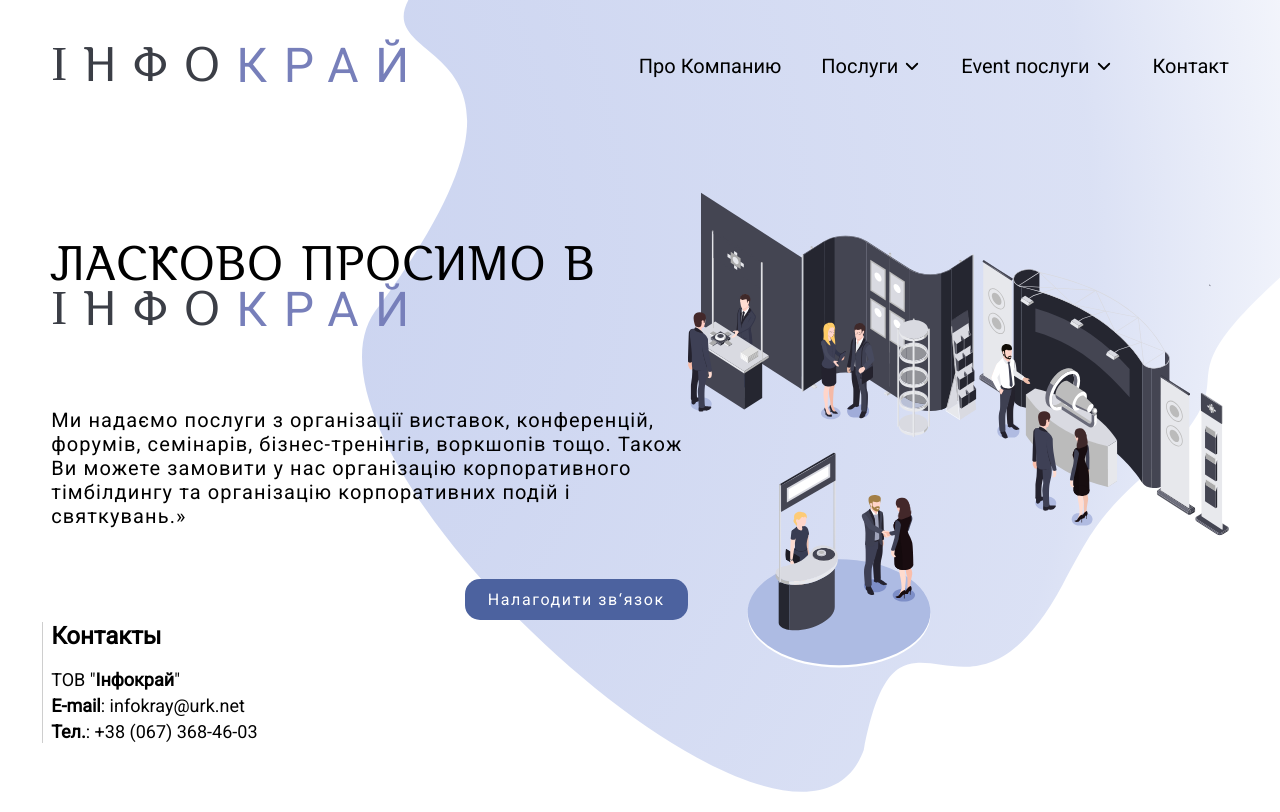
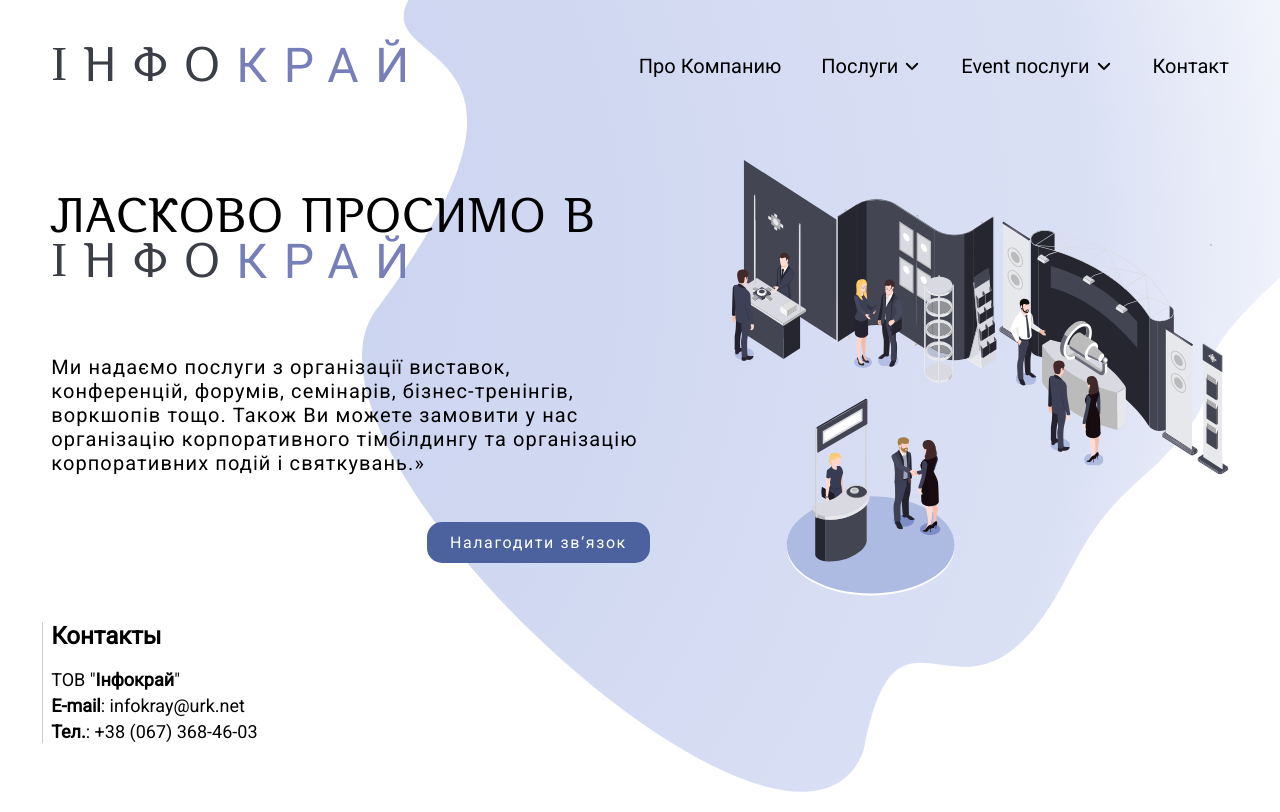
Before and after one commit to infokray/infokray-landing, a Next.js app: page / in a window 1280 px wide. Built offline with nearby package versions, Linux system fonts and the light colour scheme.

Commit message:
deploy without next/image

```diff
--- a/pages/index.tsx
+++ b/pages/index.tsx
@@ -4,7 +4,7 @@ import Image from "next/image";
 import HomeFragment from "../components/BackgroundFragments/HomeFragment";
 import ContactsBlock from "../components/ContactsBlock/ContactsBlock";
 import CTAButton from "../components/CTAButton/CTAButton";
-// import HomeIllustration from "../components/Illustrations/HomeIllustration";
+import HomeIllustration from "../components/Illustrations/HomeIllustration";
 import Logo from "../components/Logo/Logo";
 
 const Home: NextPage = () => {
@@ -24,7 +24,7 @@ const Home: NextPage = () => {
           </p>
           <CTAButton />
         </div>
-        <div style={{ width: "100%" }}>
+        {/* <div style={{ width: "100%" }}>
           <Image
             src="/images/home-illustration.svg"
             className="page-content__illustration"
@@ -33,8 +33,8 @@ const Home: NextPage = () => {
             height="100%"
             layout="responsive"
           />
-        </div>
-        {/* <HomeIllustration className="page-content__illustration" /> */}
+        </div> */}
+        <HomeIllustration className="page-content__illustration" />
       </div>
       <ContactsBlock bottom={60} left={0} />
       <HomeFragment className="page-content__fragment" />
```
